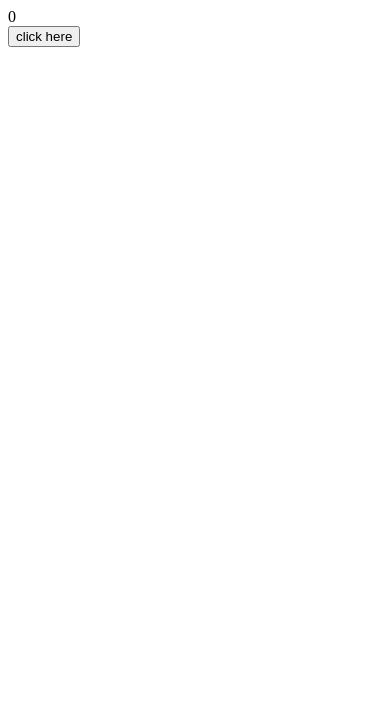
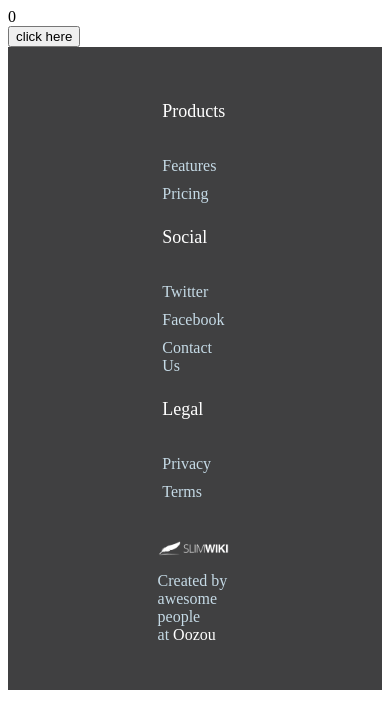
Before and after one commit to b3kaRSTMV/wikki, a React (Create React App) app: page / in a window 390 px wide. Shown: the top 728 px of the page. Built offline with nearby package versions, Linux system fonts and the light colour scheme.

Commit message:
footer responsive

```diff
--- a/package.json
+++ b/package.json
@@ -14,6 +14,7 @@
     "react": "^18.2.0",
     "react-dom": "^18.2.0",
     "react-redux": "^8.0.2",
+    "react-router-dom": "^6.3.0",
     "react-scripts": "5.0.1",
     "redux": "^4.2.0",
     "saas": "^1.0.0",
--- a/src/App.js
+++ b/src/App.js
@@ -1,4 +1,5 @@
 import { useSelector, useDispatch } from "react-redux";
+import Footer from "./components/footer/Footer";
 import { test } from "./reduxToolkit/toolkitReducer";
 function App() {
   const testShowCount = useSelector((state) => state.toolkit.count);
@@ -7,6 +8,7 @@ function App() {
     <div>
       <div>{testShowCount}</div>
       <button onClick={() => dispatch(test())}>click here</button>
+      <Footer />
     </div>
   );
 }
--- /dev/null
+++ b/src/components/footer/Footer.jsx
@@ -0,0 +1,39 @@
+import { Link } from "react-router-dom";
+import css from "../footer/Footer.module.scss";
+function Footer() {
+  return (
+    <>
+      <footer>
+        <div className={css.container}>
+          <div className={css.footer__items}>
+            <nav className={css.footer__items_links}>
+              <div>
+                <h4>Products</h4>
+                <Link to="/features">Features</Link>
+                <Link to="/pricing">Pricing</Link>
+              </div>
+              <div>
+                <h4>Social</h4>
+                <Link to="/twitter">Twitter</Link>
+                <Link to="/facebook">Facebook</Link>
+                <Link to="/facebook">Contact Us</Link>
+              </div>
+              <div>
+                <h4>Legal</h4>
+                <Link to="/privacy">Privacy</Link>
+                <Link to="/privacy">Terms</Link>
+              </div>
+            </nav>
+            <div className={css.footer__logo}>
+              <img src="./shared/img/logo.png" alt="logo" />
+              <p>
+                Created by awesome people <br /> at <span>Oozou</span>
+              </p>
+            </div>
+          </div>
+        </div>
+      </footer>
+    </>
+  );
+}
+export default Footer;
--- /dev/null
+++ b/src/components/footer/Footer.module.scss
@@ -0,0 +1,92 @@
+footer{
+    padding: 10px 70px;
+    background-color: #404041;
+
+    .container{
+        width: 80%;
+        margin: 0 auto;
+        .footer__items{
+            display: flex;
+	        justify-content: space-between;
+            align-items: center;
+            .footer__items_links{
+                display: flex;
+	            justify-content: space-between;
+                width: 35%;
+
+                div{
+                    h4{
+                        font-size: 18px;
+	                    color: #ffffff;
+	                    text-transform: capitalize;
+	                    margin-bottom: 35px;
+	                    font-weight: 500;
+	                    position: relative;
+                    }
+                            a{
+                                font-size: 16px;
+	                            text-transform: capitalize;
+	                            color: #ffffff;
+	                            text-decoration: none;
+	                            font-weight: 300;
+	                            color: #c5dae6;
+	                            display: block;
+	                            margin-top: 10px;
+                                &:hover{
+                                    color: red;
+                            }
+                            }
+                }
+            }
+            .footer__logo{
+                width: 40%;
+	            display: flex;
+	            flex-direction: column;
+	            align-items: center;
+                justify-content: start;
+
+                img{
+                    width: 50%;
+                    margin-right: 15%;
+                }
+                p{
+                    color: #c5dae6;
+
+                    span{
+                        color: white;
+                    }
+                }
+            }
+        }
+
+    }
+}
+
+@media(max-width: 768px){
+	.container{
+		padding: 20px;
+	}
+  .footer__items{
+    flex-direction: column;
+    width: 100%
+    }
+	.footer__items_links{
+		flex-wrap: wrap;
+
+	}
+	.footer__logo{
+		margin-top: 40px;
+        img{
+            margin-right: 40% !important;
+        }
+    }
+}
+@media(max-width: 425px){
+    .footer__logo{
+        img{
+            width: 100% !important;
+            margin-right: 0% !important;
+        }
+    }
+
+}
--- a/src/index.js
+++ b/src/index.js
@@ -4,12 +4,15 @@ import App from "./App";
 import { store } from "./reduxToolkit";
 import reportWebVitals from "./reportWebVitals";
 import { Provider } from "react-redux";
+import { BrowserRouter } from "react-router-dom";
 
 const root = ReactDOM.createRoot(document.getElementById("root"));
 root.render(
   <Provider store={store}>
     <React.StrictMode>
-      <App />
+      <BrowserRouter>
+        <App />
+      </BrowserRouter>
     </React.StrictMode>
   </Provider>
 );
```
Also changed, not shown: public/shared/img/logo.png (added), 1 other file (tests, documents, lock files or other folders).
